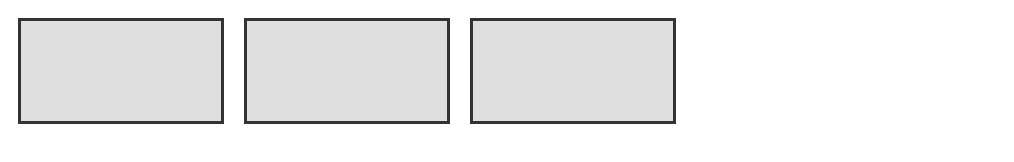
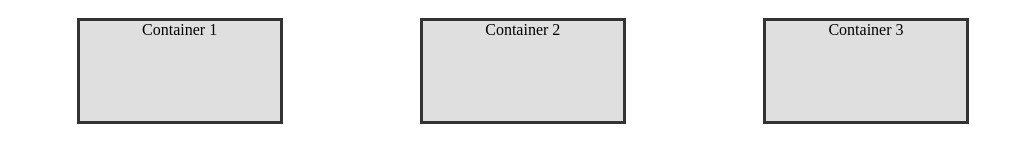
Before and after one commit to ThomasLam2142/flexbox-test, a plain HTML site: page index.html in a window 1280 px wide. Shown: the whole page, without its empty margins (0-1014 px from the left). Drawn offline with Linux system fonts and the light colour scheme.

Commit message:
3 containers

```diff
--- a/index.html
+++ b/index.html
@@ -8,9 +8,9 @@
 
     <body>
         <div class="flexbox-container">
-            <div class="flexbox-item flexbox-item-1"></div>
-            <div class="flexbox-item flexbox-item-2"></div>
-            <div class="flexbox-item flexbox-item-3"></div>
+            <div class="flexbox-item flexbox-item-1">Container 1</div>
+            <div class="flexbox-item flexbox-item-2">Container 2</div>
+            <div class="flexbox-item flexbox-item-3">Container 3</div>
             <div class="axis main-axis"></div>
             <div class="axis cross-axis"></div>
         </div>
--- a/styles.css
+++ b/styles.css
@@ -1,7 +1,9 @@
 .flexbox-container{
     display:flex;
-
-
+    flex-wrap:wrap;
+    justify-content: space-around;
+    align-items: stretch;
+    align-content:center;
 }
 
 .flexbox-item{
@@ -9,6 +11,8 @@
     margin: 10px;
     border: 3px solid #333;
     background-color: #dfdfdf;
+    text-align: center;
+
 }
 
 .flexbox-item-1{
```
